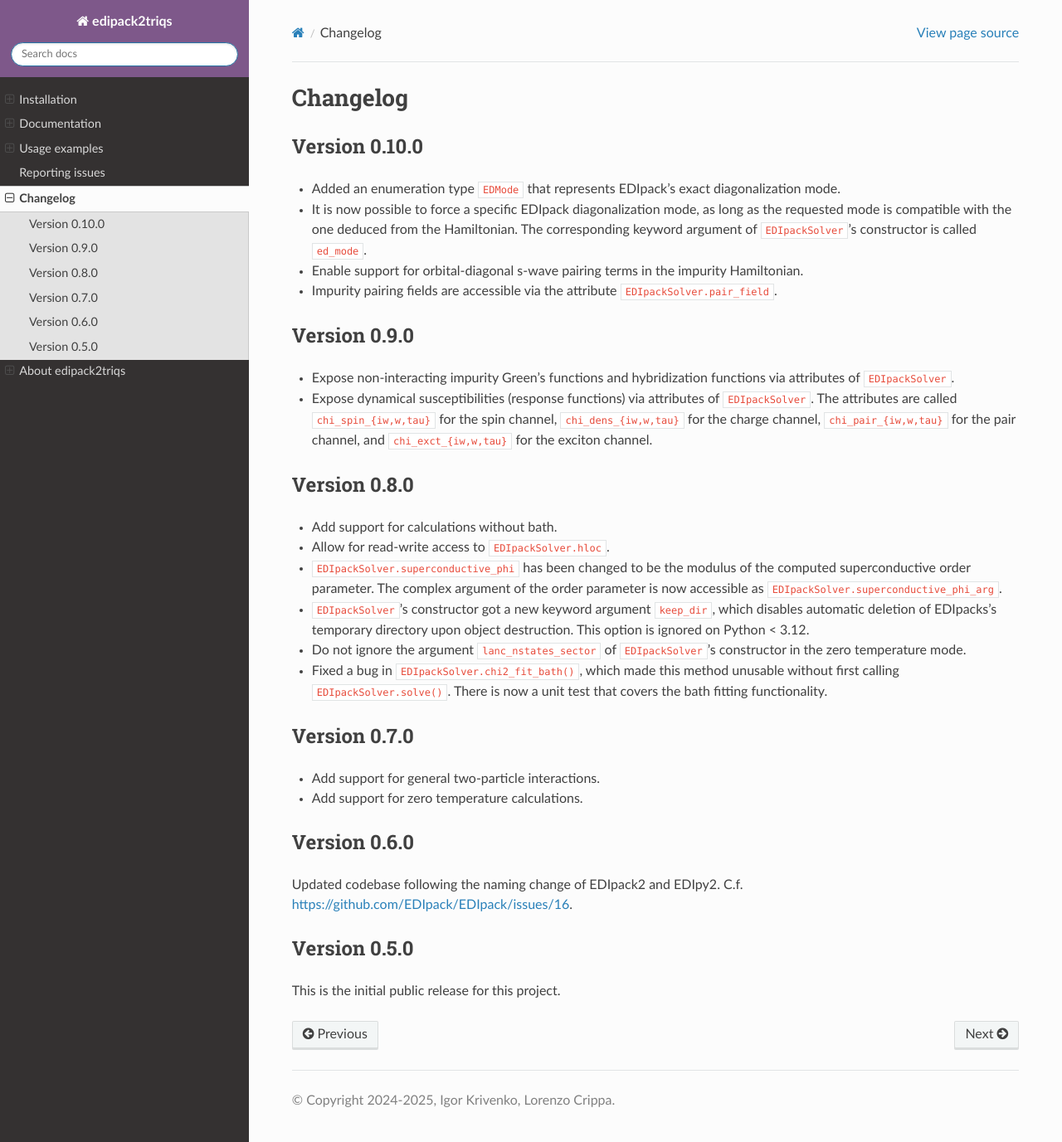
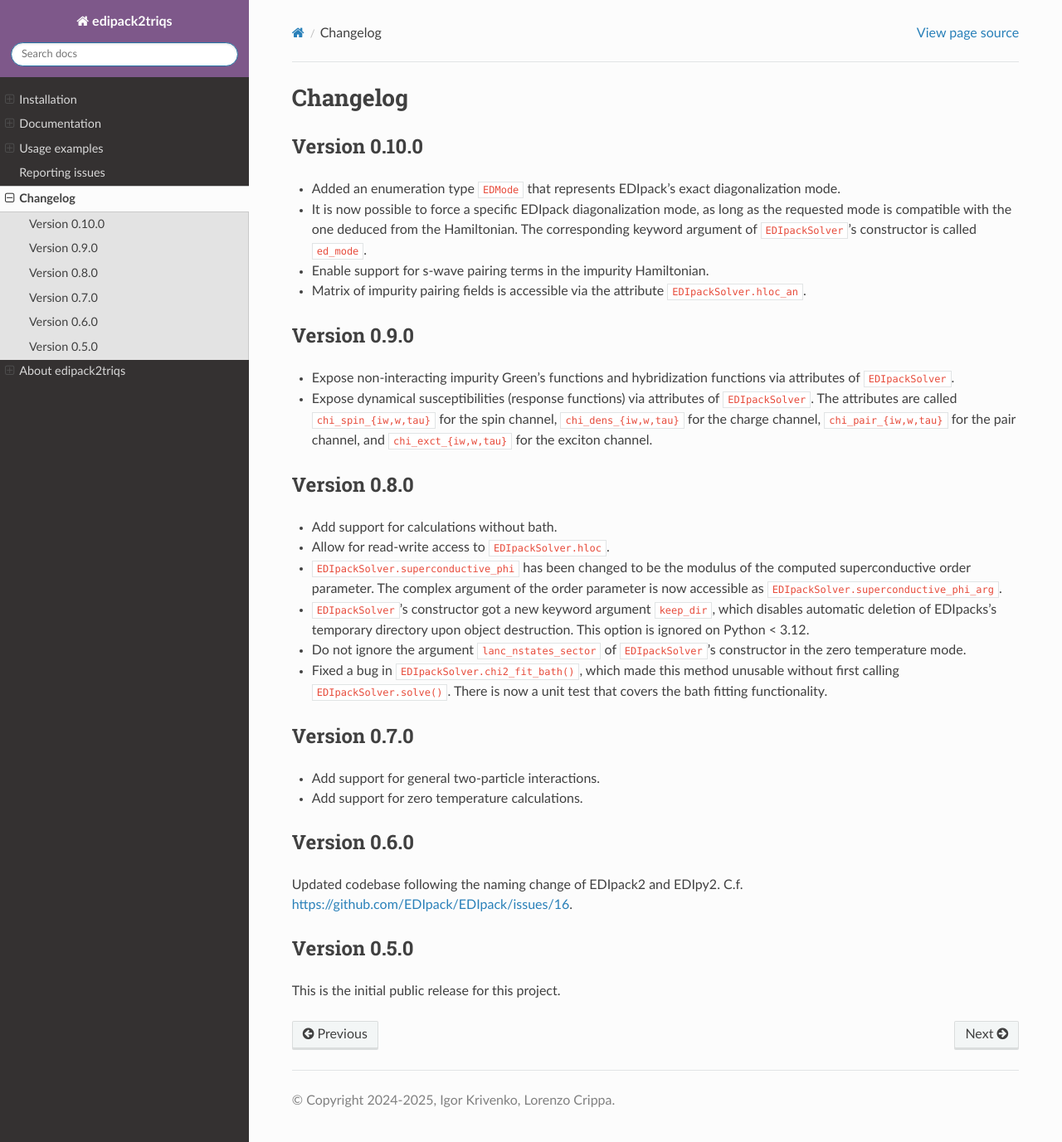
Before and after one commit to krivenko/edipack2triqs, a Sphinx documentation site: the page built from doc/ChangeLog.md, in a window 1280 px wide and 1377 px high. Shown: the whole window at 83% size. Built offline with Sphinx 7.4.7 and the Read the Docs theme 3.1.0, drawn with Linux system fonts in a browser that asks for light colours.

Commit message:
Updated changelog

```diff
--- a/doc/ChangeLog.md
+++ b/doc/ChangeLog.md
@@ -10,10 +10,9 @@
   as the requested mode is compatible with the one deduced from the Hamiltonian.
   The corresponding keyword argument of `EDIpackSolver`'s constructor is called
   `ed_mode`.
-* Enable support for orbital-diagonal s-wave pairing terms in the impurity
-  Hamiltonian.
-* Impurity pairing fields are accessible via the attribute
-  `EDIpackSolver.pair_field`.
+* Enable support for s-wave pairing terms in the impurity Hamiltonian.
+* Matrix of impurity pairing fields is accessible via the attribute
+  `EDIpackSolver.hloc_an`.
 
 ## Version 0.9.0
 
```
